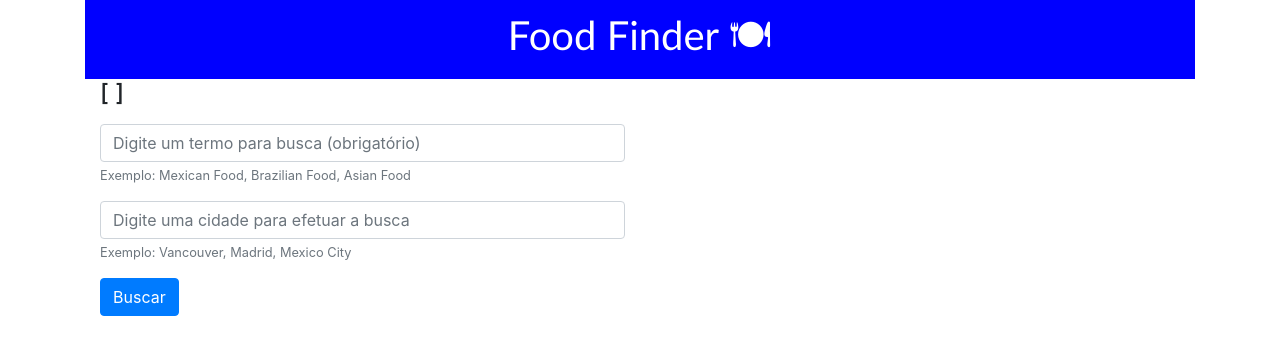
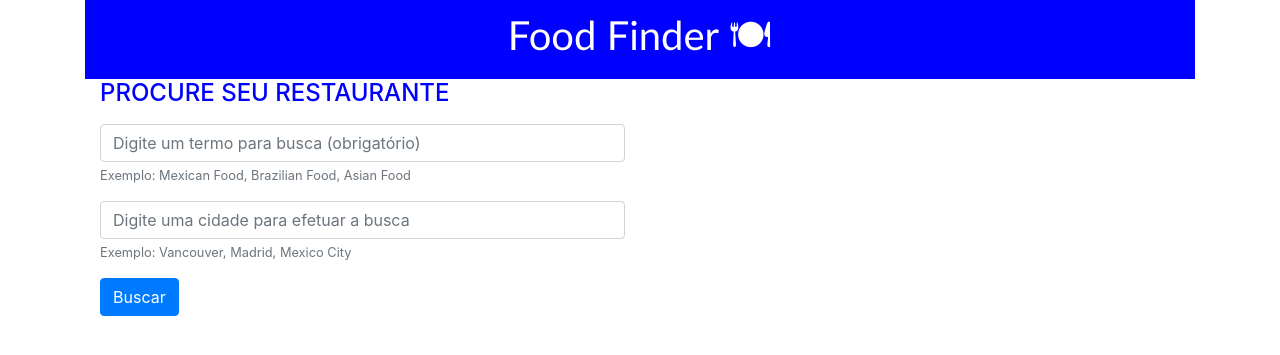
Before and after one commit to Raii-Azevedo/FoodFinder, a Django app: template core/templates/index.html in a window 1280 px wide. Shown: the top 355 px of the page. Run offline with Django 3.2, Linux system fonts and the light colour scheme; the template is opened without the code that fills it, so the values that code supplies are empty; some libraries are stand-ins or nearby versions.

Commit message:
ATUALIZAçÃO : Food Finder

```diff
--- a/core/templates/base.html
+++ b/core/templates/base.html
@@ -30,6 +30,10 @@
         h1 {
             color: white;
             font-size: 2.5em;
+        }
+
+        h4 {
+            color:blue
         }
 
         a {
--- a/core/templates/index.html
+++ b/core/templates/index.html
@@ -6,7 +6,7 @@
             <form autocomplete="off" action="{% url 'index' %}">
                 {% csrf_token %}
                 <div class="form-group">
-                    <h4>[{{ city }} {% if country %} - {{ country }} {% endif %}]</h4>
+                <h4>PROCURE SEU RESTAURANTE</h4>
                 </div>
                 <div class="form-group">
                     <input class="form-control" type="text" name="key" placeholder="Digite um termo para busca (obrigatório)" required/>
--- a/core/utils.py
+++ b/core/utils.py
@@ -1,11 +1,12 @@
 # Sâo Utilitários: O Requests que foi instalado no inicio do projeto.
 import requests
+import geoip2
 # Para gerar IPs dinâmicos
 from random import randint
 # Para buscar a chave da API
 from django.conf import settings
 from django.contrib.gis.geoip2 import GeoIP2
-from django.contrib.gis.geoip2 import geoip2
+
 
 YELP_SEARCH_ENDPOINT = 'https://api.yelp.com/v3/businesses/search'
 
--- a/geo/settings.py
+++ b/geo/settings.py
@@ -21,7 +21,7 @@
 # See https://docs.djangoproject.com/en/3.2/howto/deployment/checklist/
 
 # SECURITY WARNING: keep the secret key used in production secret!
-SECRET_KEY = ''
+SECRET_KEY = '97df236480cc9662380ccffecd89b9159c45a532fee71710'
 
 # SECURITY WARNING: don't run with debug turned on in production!
 DEBUG = False
```
Also changed, not shown: README.md.
